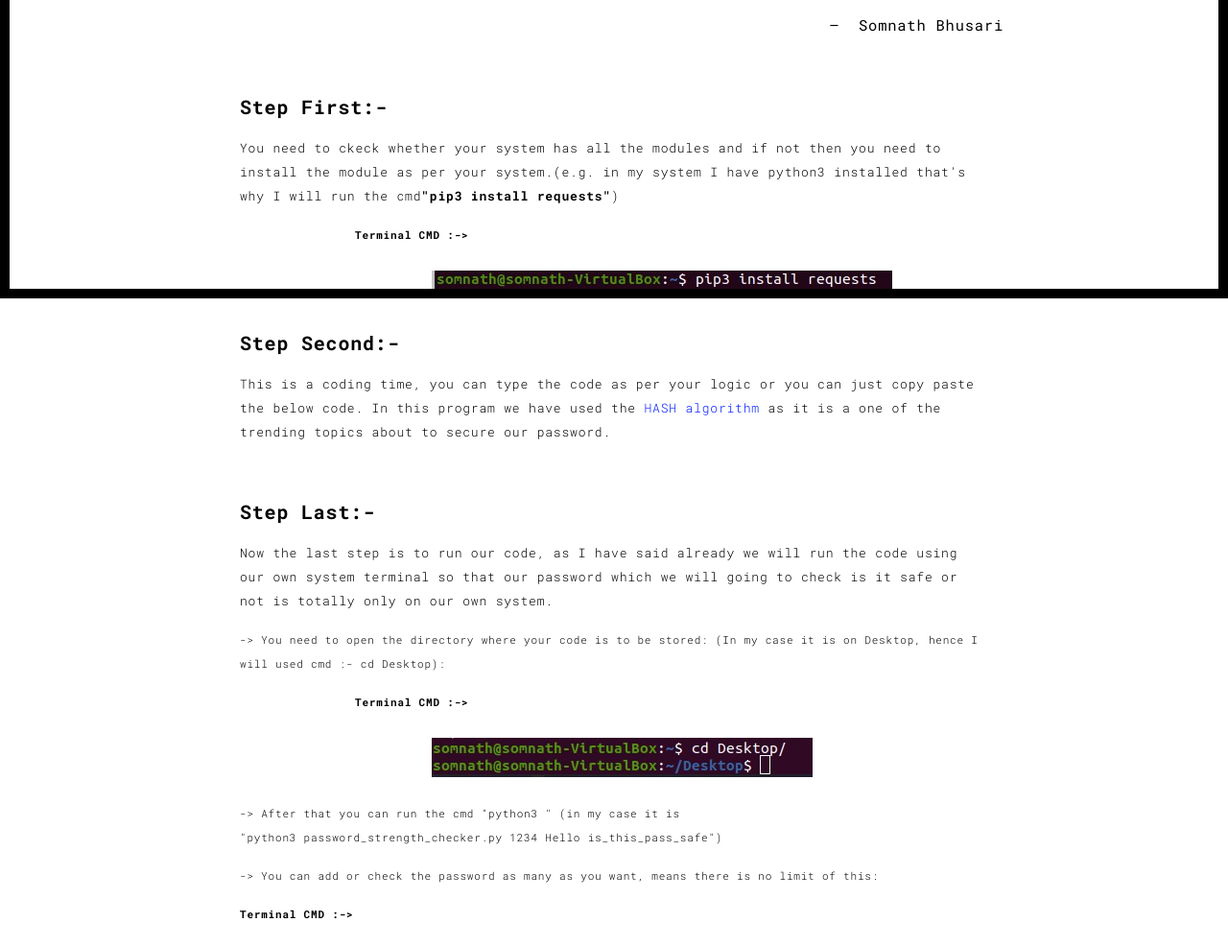
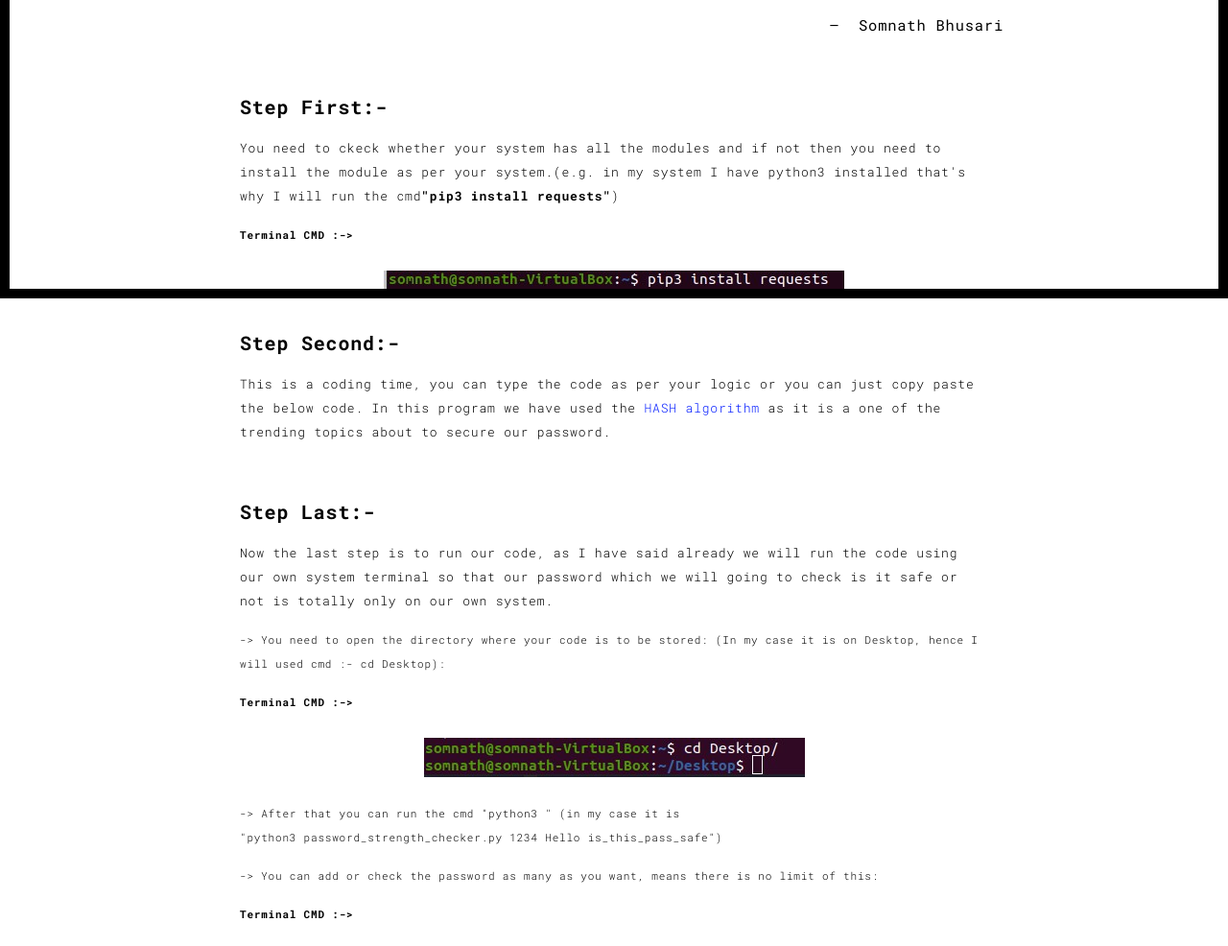
Before and after one commit to somnathbhusari/portfo, a Flask app: page /work1.html in a window 1280 px wide. Shown: the part 489-1475 px from the top of the page at 96% size. Run offline with Flask 2, Linux system fonts and the light colour scheme; some libraries are stand-ins or nearby versions.

Commit message:
After Margin Changes to AUTO

```diff
--- a/templates/index.html
+++ b/templates/index.html
@@ -43,7 +43,7 @@
           <li><a href="./about.html" title=""><b>03 : About me</a></li></b>
           <li><a href="./contact.html" title=""><b>04 : Contact</a></li></b>
         </ul>
-        <h1 class="h2" style="margin: 110px 0px; color: white;">01 : Home</h1>
+        <h1 class="h2" style="margin: auto; color: white;">01 : Home</h1>
 
 
       </div>
@@ -52,13 +52,13 @@
 </header>
 <!-- Add your site or app content here -->
 <!-- Here we can add the backgaround if we want. -->
-  <div class="hero-full-container background-image-container white-text-container" style="background-image: url('./static/assets/images/bg2.jpeg');  background-attachment: fixed;">
+  <div class="hero-full-container background-image-container white-text-container" style="background-image: url('./static/assets/images/bg2.jpeg'); margin: auto;">
     <div class="container">
       <div class="row">
         <div class="col-xs-12">
           <div class="hero-full-wrapper">
             <div class="text-content">
-              <h1 style="margin: 0px 10px;">Hello,<br>
+              <h1 style="margin: auto;">Hello,<br>
                 <span id="typed-strings">
                   <span>I'm Somnath Paraji Bhusari</span>
                   <span>Mechactronics Engineer</span>
--- a/templates/work1.html
+++ b/templates/work1.html
@@ -84,8 +84,8 @@
           <p style="font-size:13px;">
             You need to ckeck whether your system has all the modules and if not then you need to install the module as per your system.(e.g. in my system I have python3 installed that's why I will run the cmd<b>"pip3 install requests"</b>)
           </p>
-          <p style="margin: 0px 120px;"><b>Terminal CMD :-> </b></p></br>
-          <img src="./static/assets/images/pip_req_cmd.jpg" class="img-responsive" alt="" style="margin: 0px 200px;"></br>
+          <p style="margin: auto;"><b>Terminal CMD :-> </b></p></br>
+          <img src="./static/assets/images/pip_req_cmd.jpg" class="img-responsive" alt="" style="margin: auto;"></br>
           <p><h3>Step Second:-</h3></p>
           <p style="font-size:13px;">
           This is a coding time, you can type the code as per your logic or you can just copy paste the below code. In this program we have used the <a href="https://en.wikipedia.org/wiki/Cryptographic_hash_function">HASH algorithm</a> as it is a one of the trending topics about to secure our password.
@@ -95,8 +95,8 @@
             Now the last step is to run our code, as I have said already we will run the code using our own system terminal so that our password which we will going to check is it safe or not is totally only on our own system.
             </p>
             <p>-> You need to open the directory where your code is to be stored: (In my case it is on Desktop, hence I will used cmd :- cd Desktop):</p>
-            <p style="margin: 0px 120px;"><b>Terminal CMD :-> </b></p></br>
-            <img src="./static/assets/images/cd_cmd.jpg" class="img-responsive" alt="" style="margin: 0px 200px;"></br>
+            <p style="margin: auto;"><b>Terminal CMD :-> </b></p></br>
+            <img src="./static/assets/images/cd_cmd.jpg" class="img-responsive" alt="" style="margin: auto;"></br>
             <p>-> After that you can run the cmd "python3 <python_file_name> <your_passwords>" (in my case it is </br>"python3 password_strength_checker.py 1234 Hello is_this_pass_safe")</p>
             <p>-> You can add or check the password as many as you want, means there is no limit of this:</p>
           </p>
--- a/templates/work2.html
+++ b/templates/work2.html
@@ -80,13 +80,13 @@
       <div class="col-md-8 col-md-offset-2 section-container-spacer">
         <div class="row">
           <p style="font-size:13px;">Here we use the <b><a href="https://docs.python.org/3/library/random.html"><i>random</i></a></b> module for generating any random integer number between the input which we have given to it.</p>
-          <p style="margin: 0px 120px;"><b>Terminal CMD :-> </b></p></br>
+          <p style="margin: auto;"><b>Terminal CMD :-> </b></p></br>
           <img src="./static/assets/images/input_g_g.jpg" class="img-responsive" alt="" style="margin: auto;"></br>
           <p style="font-size:13px;">I have choosen the 5 i.e. from 1 upto 5 I have to be guess.</p>
-          <p style="margin: 0px 120px;"><b>Terminal CMD :-> </b></p></br>
+          <p style="margin: auto;"><b>Terminal CMD :-> </b></p></br>
           <img src="./static/assets/images/start_no._5.jpg" class="img-responsive" alt="" style="margin: auto;"></br>
           <p style="font-size:13px;">After that we need to #Guess that particular number which was been generated by the code and if our guessed number is same as the generated random number then only we get out of loop otherwise we need to keep guessing it.<sub><i>(*Hint)</i></sub></p>
-          <p style="margin: 0px 120px;"><b>Terminal CMD :-> </b></p></br>
+          <p style="margin: auto;"><b>Terminal CMD :-> </b></p></br>
           <img src="./static/assets/images/keep_guessing.jpg" class="img-responsive" alt="" style="margin: auto;"></br>
           <p style="font-size:13px;">How funny it was, means we need to stay guessing the our system..!</p>
         </div>
--- a/templates/work5.html
+++ b/templates/work5.html
@@ -94,10 +94,10 @@
   <div class="col-md-8 col-md-offset-2 section-container-spacer">
     <div class="row">
       <div class="col-xs-12 col-md-6">
-        <a href="./work4.html" class="btn btn-default" style="margin: 0px 70px;">Previous</a>
+        <a href="./work4.html" class="btn btn-default" style="margin: auto;">Previous</a>
       </div>
       <div class="col-xs-12 col-md-6">
-        <a href="./work6.html" class="btn btn-default" style="margin: 0px 320px;">Next</a>
+        <a href="./work6.html" class="btn btn-default" style="margin: auto;">Next</a>
       </div>
     </div>
   </div>
--- a/templates/work6.html
+++ b/templates/work6.html
@@ -103,10 +103,10 @@
   <div class="col-md-8 col-md-offset-2 section-container-spacer">
     <div class="row">
       <div class="col-xs-12 col-md-6">
-        <a href="./work5.html" class="btn btn-default" style="margin: 0px 70px;">Previous</a>
+        <a href="./work5.html" class="btn btn-default" style="margin: auto;">Previous</a>
       </div>
       <div class="col-xs-12 col-md-6">
-        <a href="./work1.html" class="btn btn-default" style="margin: 0px 320px;">Next</a>
+        <a href="./work1.html" class="btn btn-default" style="margin: auto;">Next</a>
       </div>
     </div>
   </div>
```
Also changed, not shown: templates/work3.html (+4 -4 lines), templates/work4.html (+4 -4 lines).
